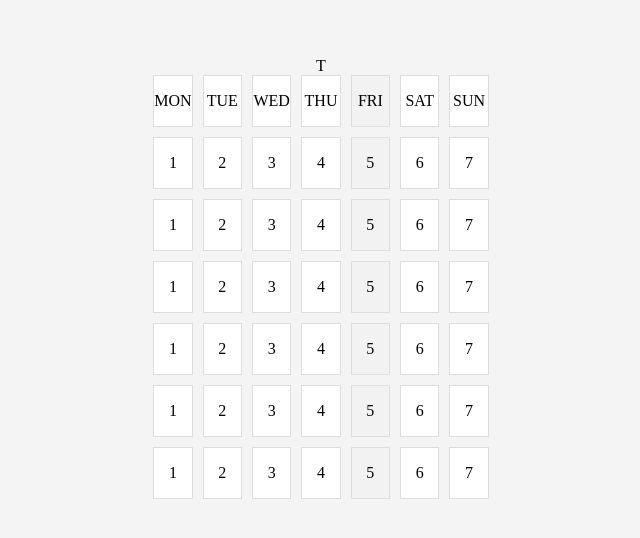
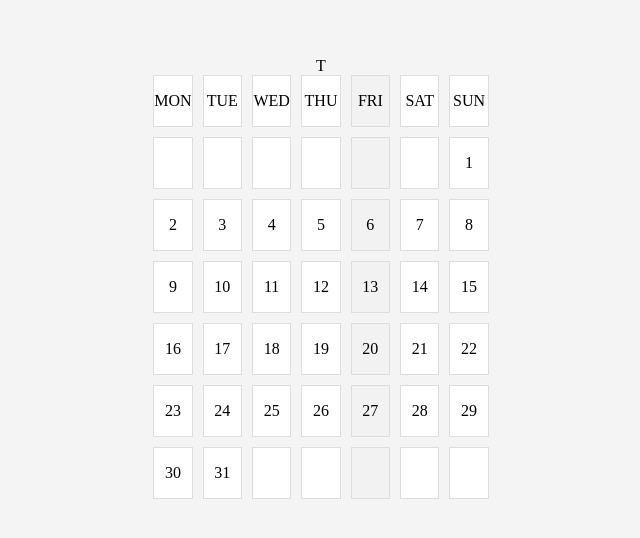
Before and after one commit to AxelB0/Calendar, a website: page index.html in a window 1280 px wide. Shown: the part 122-660 px from the top of the page, without its empty margins (319-959 px from the left). Drawn offline with Linux system fonts and the light colour scheme.

Commit message:
fill in the calendar

```diff
--- a/index.html
+++ b/index.html
@@ -20,59 +20,59 @@
         <div class="day">SUN</div>
 
         <div class="row">
-            <div class="day" id="day1">1</div>
-            <div class="day" id="day2">2</div>
-            <div class="day" id="day3">3</div>
-            <div class="day" id="day4">4</div>
-            <div class="day" id="day5">5</div>
-            <div class="day" id="day6">6</div>
-            <div class="day" id="day7">7</div>
+            <div class="day" id="day1"></div>
+            <div class="day" id="day2"></div>
+            <div class="day" id="day3"></div>
+            <div class="day" id="day4"></div>
+            <div class="day" id="day5"></div>
+            <div class="day" id="day6"></div>
+            <div class="day" id="day7"></div>
         </div>
         <div class="row">
-            <div class="day" id="day8">1</div>
-            <div class="day" id="day9">2</div>
-            <div class="day" id="day10">3</div>
-            <div class="day" id="day11">4</div>
-            <div class="day" id="day12">5</div>
-            <div class="day" id="day13">6</div>
-            <div class="day" id="day14">7</div>
+            <div class="day" id="day8"></div>
+            <div class="day" id="day9"></div>
+            <div class="day" id="day10"></div>
+            <div class="day" id="day11"></div>
+            <div class="day" id="day12"></div>
+            <div class="day" id="day13"></div>
+            <div class="day" id="day14"></div>
         </div>
 
         <div class="row">
-            <div class="day" id="day15">1</div>
-            <div class="day" id="day16">2</div>
-            <div class="day" id="day17">3</div>
-            <div class="day" id="day18">4</div>
-            <div class="day" id="day19">5</div>
-            <div class="day" id="day20">6</div>
-            <div class="day" id="day21">7</div>
+            <div class="day" id="day15"></div>
+            <div class="day" id="day16"></div>
+            <div class="day" id="day17"></div>
+            <div class="day" id="day18"></div>
+            <div class="day" id="day19"></div>
+            <div class="day" id="day20"></div>
+            <div class="day" id="day21"></div>
         </div>
         <div class="row">
-            <div class="day" id="day22">1</div>
-            <div class="day" id="day23">2</div>
-            <div class="day" id="day24">3</div>
-            <div class="day" id="day25">4</div>
-            <div class="day" id="day26">5</div>
-            <div class="day" id="day27">6</div>
-            <div class="day" id="day28">7</div>
+            <div class="day" id="day22"></div>
+            <div class="day" id="day23"></div>
+            <div class="day" id="day24"></div>
+            <div class="day" id="day25"></div>
+            <div class="day" id="day26"></div>
+            <div class="day" id="day27"></div>
+            <div class="day" id="day28"></div>
         </div>
         <div class="row">
-            <div class="day" id="day29">1</div>
-            <div class="day" id="day30">2</div>
-            <div class="day" id="day31">3</div>
-            <div class="day" id="day32">4</div>
-            <div class="day" id="day33">5</div>
-            <div class="day" id="day34">6</div>
-            <div class="day" id="day35">7</div>
+            <div class="day" id="day29"></div>
+            <div class="day" id="day30"></div>
+            <div class="day" id="day31"></div>
+            <div class="day" id="day32"></div>
+            <div class="day" id="day33"></div>
+            <div class="day" id="day34"></div>
+            <div class="day" id="day35"></div>
         </div>
         <div class="row">
-            <div class="day" id="day36">1</div>
-            <div class="day" id="day37">2</div>
-            <div class="day" id="day38">3</div>
-            <div class="day" id="day39">4</div>
-            <div class="day" id="day40">5</div>
-            <div class="day" id="day41">6</div>
-            <div class="day" id="day42">7</div>
+            <div class="day" id="day36"></div>
+            <div class="day" id="day37"></div>
+            <div class="day" id="day38"></div>
+            <div class="day" id="day39"></div>
+            <div class="day" id="day40"></div>
+            <div class="day" id="day41"></div>
+            <div class="day" id="day42"></div>
         </div>
 
 
--- a/index.js
+++ b/index.js
@@ -2,18 +2,18 @@ console.log('Happy developing ✨')
 
 const months = ["JAN", "FEB", "MAR", "APR", "MAY", "JUN", "JUL", "AUG", "SEP", "OCT", "NOV", "DEC"];
 let currentDay = 8;
-let firstDayName = 3;
+let firstDayName = 6;
 let currentMonth = 4;
 let currentYear = 2025;
 
 
 function fillInTheDays() {
-    for (let i = 0; i <= monthLengthChecker(currentMonth); i++) {
+    for (let i = 0; i <= monthLengthChecker(currentMonth)-1;) {
         let dayName = "day"
-        dayName += i;
-        document.getElementById()
 
-
+        dayName += firstDayName+1+i;
+        console.log(dayName);
+        document.getElementById(dayName).textContent = i+++1 ;
 
     }
 
@@ -31,3 +31,5 @@ function monthLengthChecker(month) {
 
 
 }
+
+fillInTheDays();
```
